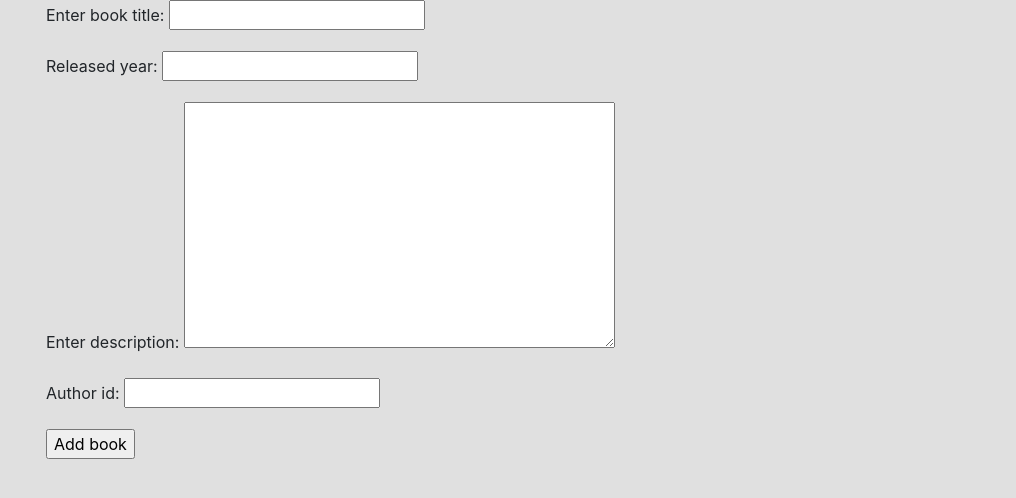
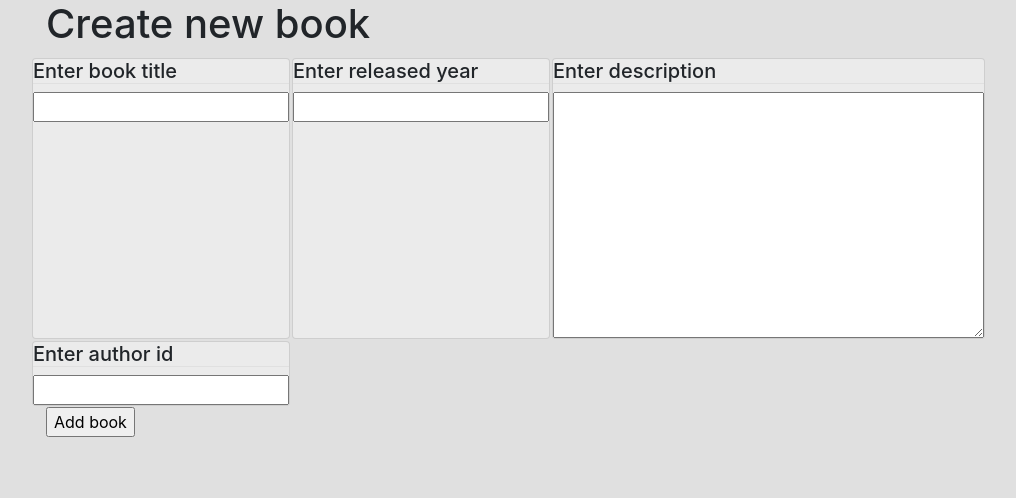
Before and after one commit to maksymbashkatov-spro/S-PRO-Django-Homeworks, a Django app: page /bookstore/create_book in a window 1280 px wide. Shown: the top 498 px of the page, without its empty margins (39-1055 px from the left). Run offline with Django 4.2, Linux system fonts and the light colour scheme; some libraries are stand-ins or nearby versions.

Commit message:
Was fix create_book.html design.

```diff
--- a/bookstore/templates/bookstore/create_book.html
+++ b/bookstore/templates/bookstore/create_book.html
@@ -2,9 +2,27 @@
 {% block title %}Create new book{% endblock %}
 {% block content %}
 <div class="container">
+    <h1 class="title">Create new book</h1>
     <form action="/bookstore/" method="post">
         {% csrf_token %}
-        {{ create_book_form.as_p }}
+        <div class="row">
+            <div class="row card">
+                <h5 class="title">Enter book title</h5>
+                {{ create_book_form.title }}
+            </div>
+            <div class="row card">
+                <h5 class="title">Enter released year</h5>
+                {{ create_book_form.released_year }}
+            </div>
+            <div class="row card">
+                <h5 class="title">Enter description</h5>
+                {{ create_book_form.description }}
+            </div>
+            <div class="row card">
+                <h5 class="title">Enter author id</h5>
+                {{ create_book_form.author_id }}
+            </div>
+        </div>
         <input type="submit" value="Add book">
     </form>
 </div>
```
